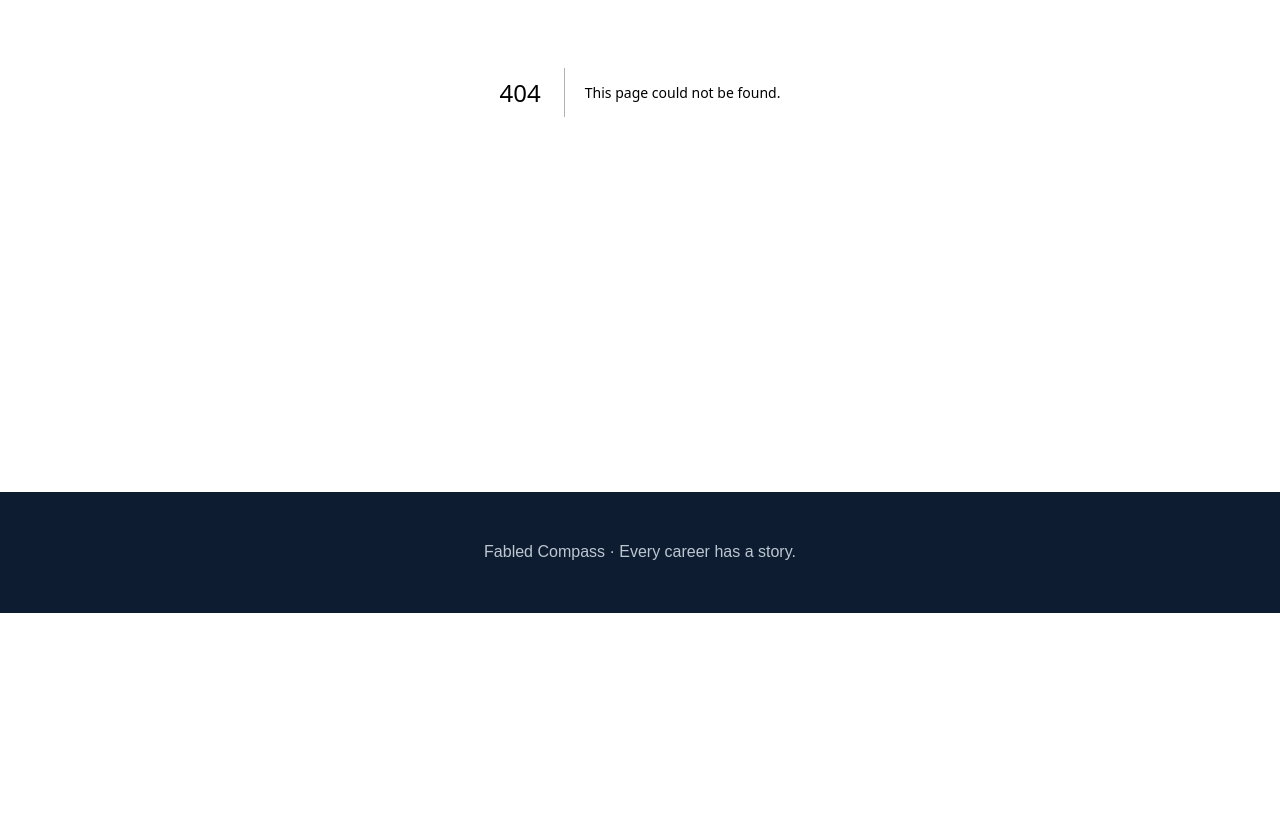
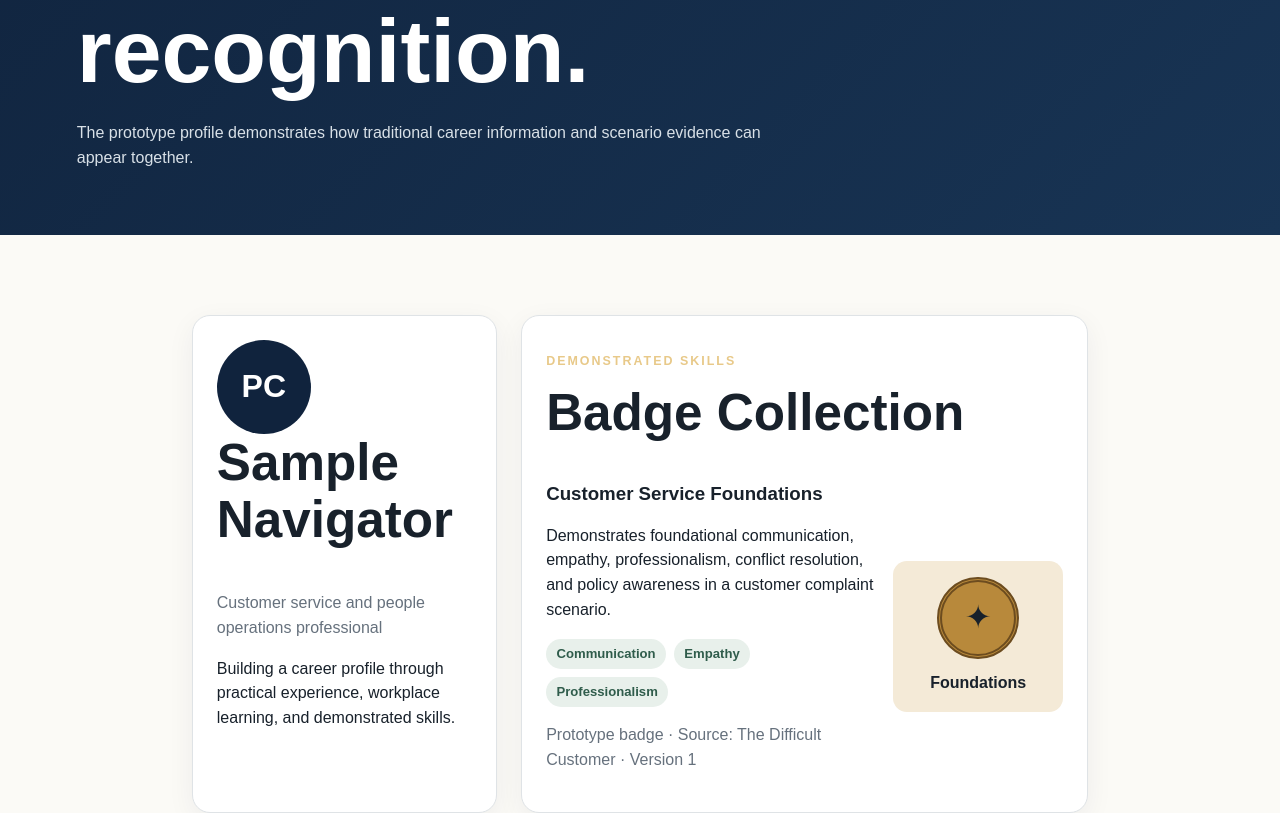
Before and after one commit to WykedSamurai/FabledCompass, a Next.js app: page /profile in a window 1280 px wide. Before the commit this address had no page. Shown: the part 380-1193 px from the top of the page. Before the commit the page ends 993 px from the top, so only its background shows below. Built offline with nearby package versions, Linux system fonts and the light colour scheme.

Commit message:
Build prototype user profile

```diff
--- /dev/null
+++ b/app/profile/page.tsx
@@ -0,0 +1,45 @@
+export default function ProfilePage() {
+  return (
+    <>
+      <section className="page-hero">
+        <p className="eyebrow">Navigator Profile</p>
+        <h1>Your experience, skills, and earned recognition.</h1>
+        <p>The prototype profile demonstrates how traditional career information and scenario evidence can appear together.</p>
+      </section>
+
+      <section className="section section-narrow">
+        <div className="profile-grid">
+          <aside className="card">
+            <div className="avatar">PC</div>
+            <h2>Sample Navigator</h2>
+            <p className="muted">Customer service and people operations professional</p>
+            <p>Building a career profile through practical experience, workplace learning, and demonstrated skills.</p>
+          </aside>
+
+          <div>
+            <article className="card">
+              <p className="eyebrow">Demonstrated Skills</p>
+              <h2>Badge Collection</h2>
+              <div className="adventure-card">
+                <div>
+                  <h3>Customer Service Foundations</h3>
+                  <p>Demonstrates foundational communication, empathy, professionalism, conflict resolution, and policy awareness in a customer complaint scenario.</p>
+                  <div className="tag-row">
+                    <span className="tag">Communication</span>
+                    <span className="tag">Empathy</span>
+                    <span className="tag">Professionalism</span>
+                  </div>
+                  <p className="muted">Prototype badge · Source: The Difficult Customer · Version 1</p>
+                </div>
+                <div className="badge-preview">
+                  <div className="badge-seal">✦</div>
+                  <strong>Foundations</strong>
+                </div>
+              </div>
+            </article>
+          </div>
+        </div>
+      </section>
+    </>
+  );
+}
```
